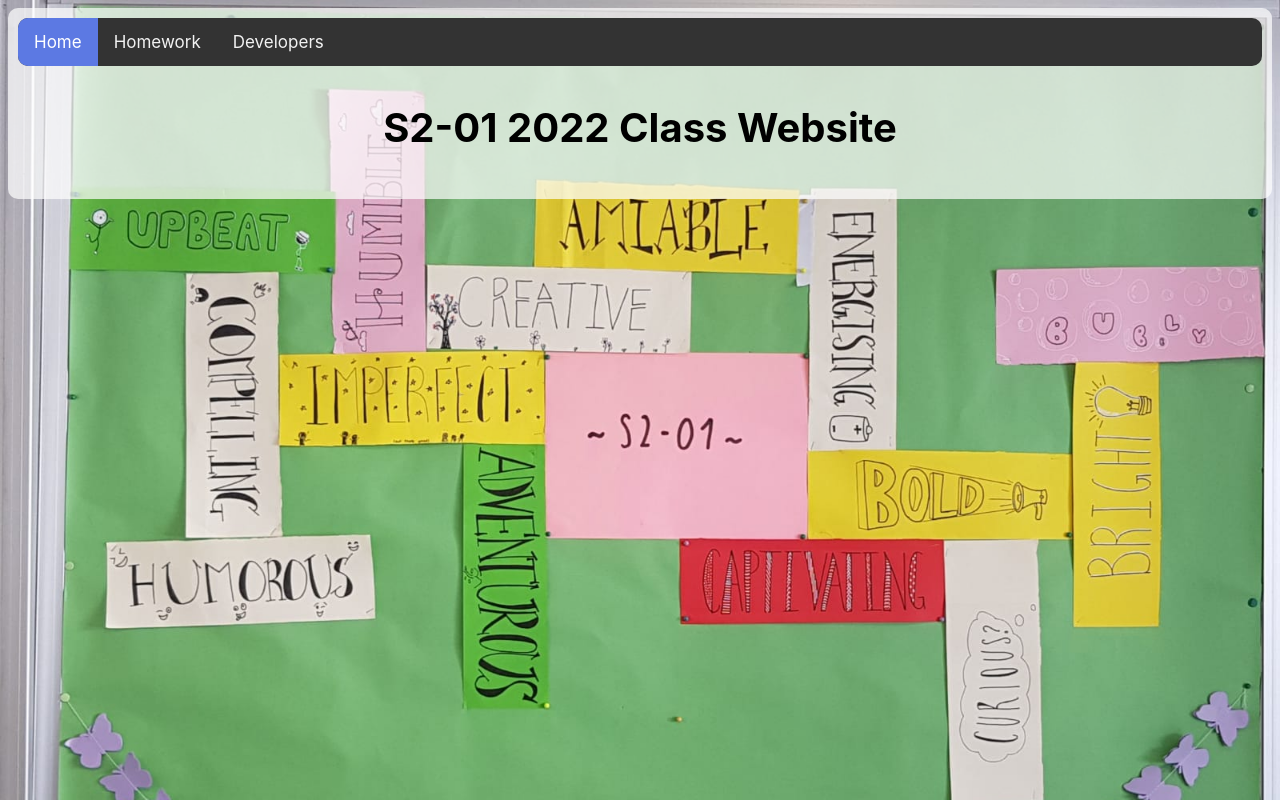
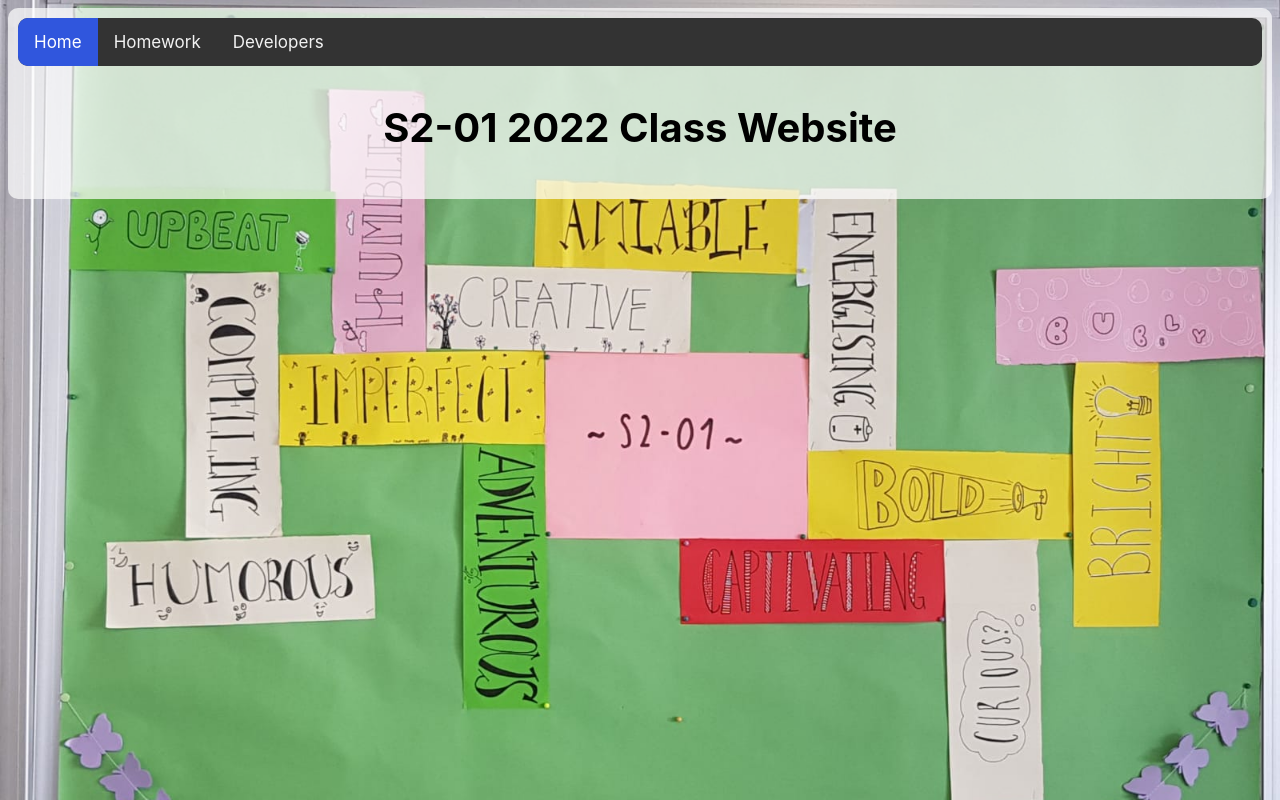
Before and after one commit to Rian-Tan/s201-website, a plain HTML site: page index.html in a window 1280 px wide. Drawn offline with Linux system fonts and the light colour scheme.

Commit message:
Update stylesheet.css

```diff
--- a/stylesheet.css
+++ b/stylesheet.css
@@ -59,7 +59,7 @@ ul {
 }
 
 .topnav a.active {
-  background-color: #5c79e3;
+  background-color: #3056dd;
   color: white;
 }
 
```
